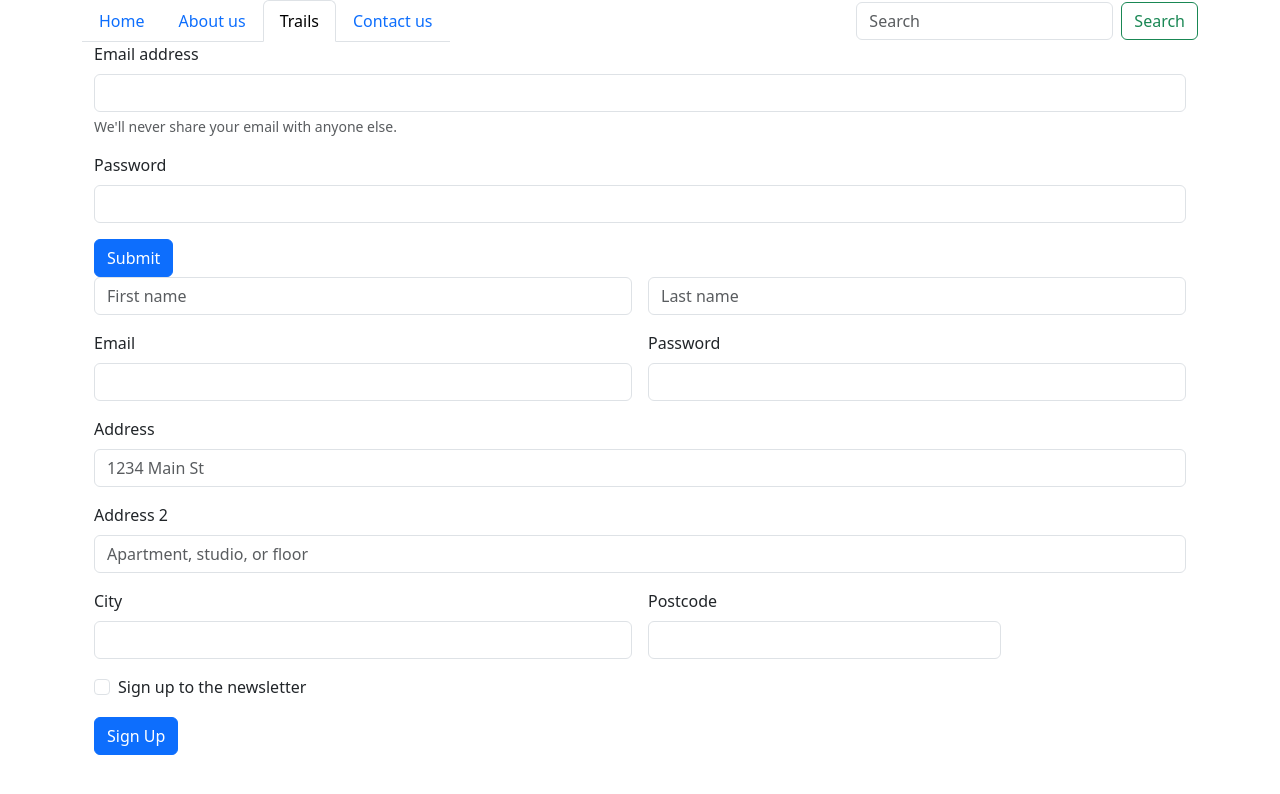
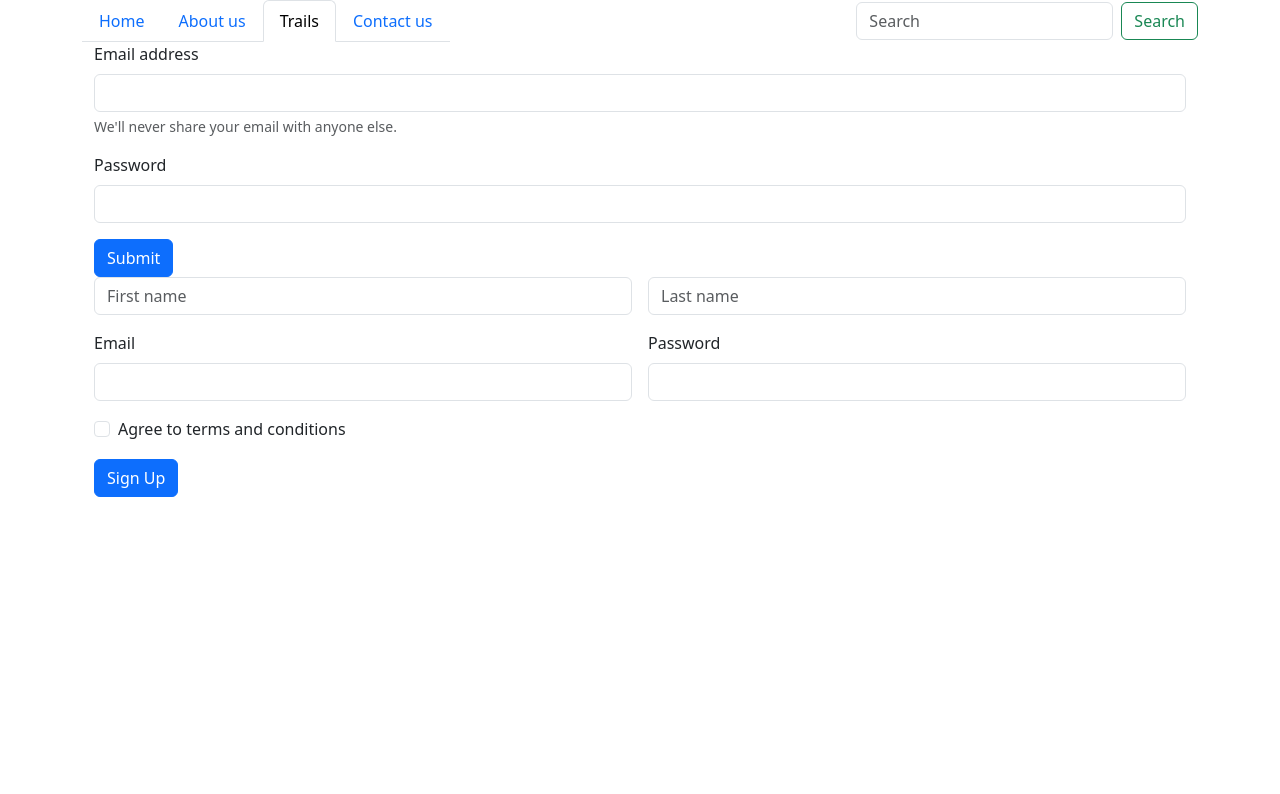
Before and after one commit to lailaalhassan/Hike-club, a React (Create React App) app in the folder my-app/: page / in a window 1280 px wide. Both pictures are taken after a click on the button "Trails". Shown: the top 794 px of the page. Built offline with nearby package versions, Linux system fonts and the light colour scheme.

Commit message:
sql database created

```diff
--- a/my-app/src/Components/Trails.js
+++ b/my-app/src/Components/Trails.js
@@ -30,26 +30,10 @@ function Trails() {
     <input type="password" className="form-control" id="inputPassword4"/>
   </div>
   <div className="col-12">
-    <label for="inputAddress" className="form-label">Address</label>
-    <input type="text" className="form-control" id="inputAddress" placeholder="1234 Main St"/>
-  </div>
-  <div className="col-12">
-    <label for="inputAddress2" className="form-label">Address 2</label>
-    <input type="text" className="form-control" id="inputAddress2" placeholder="Apartment, studio, or floor"/>
-  </div>
-  <div className="col-md-6">
-    <label for="inputCity" className="form-label">City</label>
-    <input type="text" className="form-control" id="inputCity"/>
-  </div>
-  <div className="col-md-4">
-    <label for="inputZip" class="form-label">Postcode</label>
-    <input type="text" class="form-control" id="inputZip"/>
-  </div>
-  <div className="col-12">
     <div className="form-check">
       <input className="form-check-input" type="checkbox" id="gridCheck"/>
       <label className="form-check-label" for="gridCheck">
-      Sign up to the newsletter
+     Agree to terms and conditions
       </label>
     </div>
   </div>
```
Also changed, not shown: 2 other files (tests, documents, lock files or other folders).
